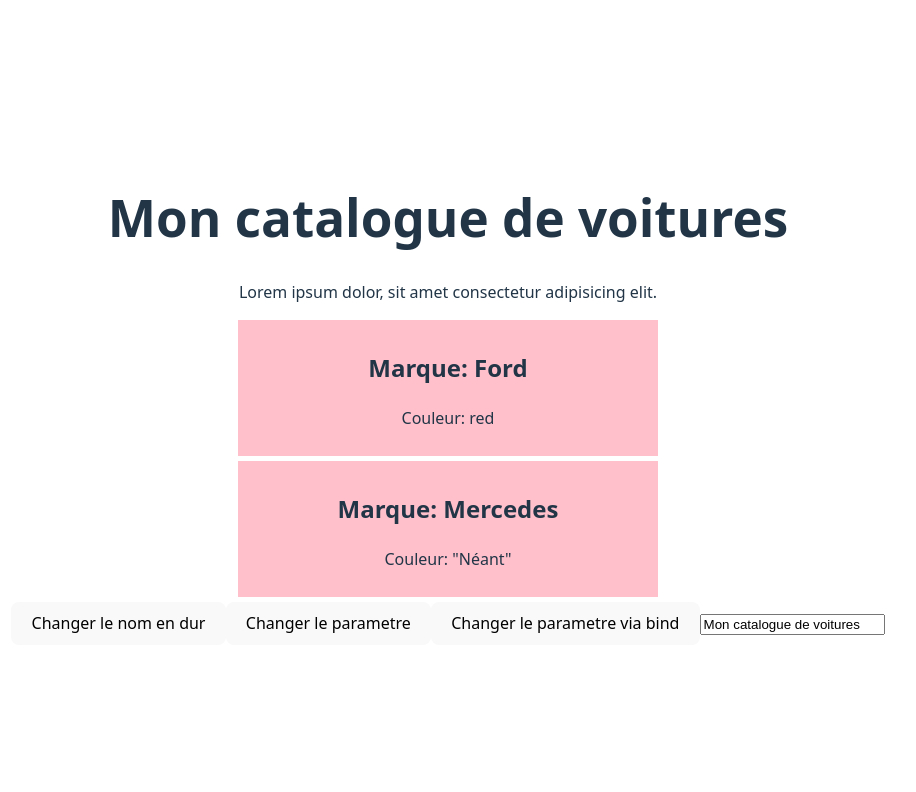
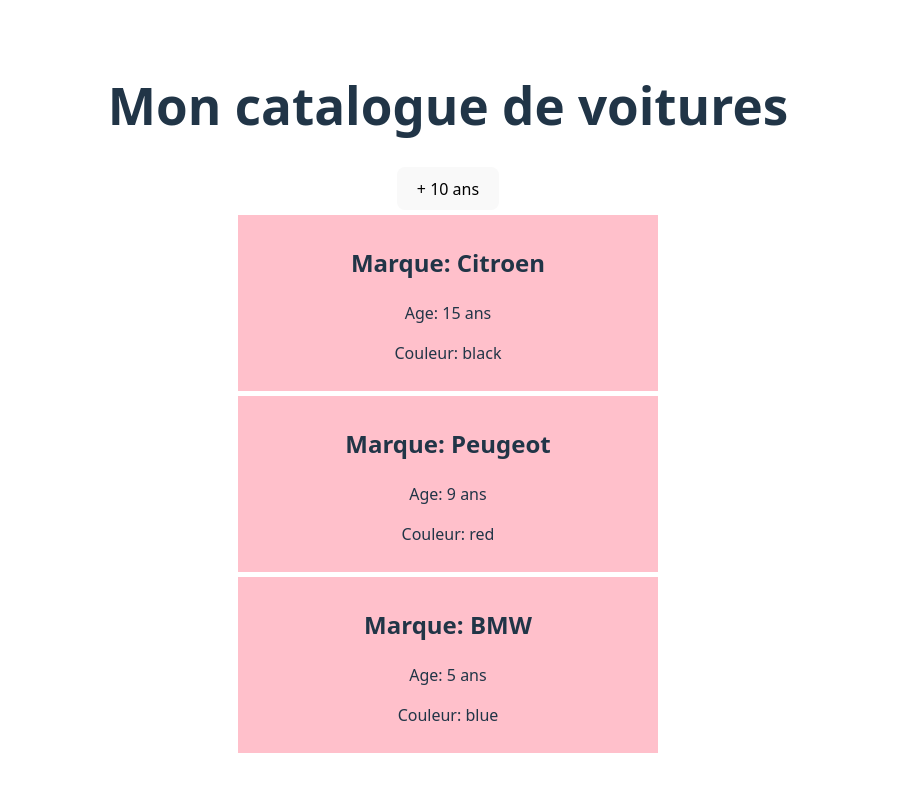
Before and after one commit to emmanuelMartin53/cars, a React (Vite) app: page / in a window 1280 px wide. Shown: the top 792 px of the page, without its empty margins (192-1108 px from the left). Built offline with nearby package versions, Linux system fonts and the light colour scheme.

Commit message:
method map pour state

```diff
--- a/index.html
+++ b/index.html
@@ -4,7 +4,7 @@
     <meta charset="UTF-8" />
     <link rel="icon" type="image/svg+xml" href="/vite.svg" />
     <meta name="viewport" content="width=device-width, initial-scale=1.0" />
-    <title>Vite + React</title>
+    <title>Cars</title>
   </head>
   <body>
     <div id="root"></div>
--- a/src/App.jsx
+++ b/src/App.jsx
@@ -10,42 +10,11 @@
     title: `Mon catalogue de voitures`,
   }
 
-  changeTitle = (event) => {
-    console.log(event.target)
-    this.setState({
-      title: `Mon nouveau catalogue de voitures`
-    })
-  }
-
-  changeParam = (title) => {
-    this.setState({
-      title: title // title
-    })
-
-  }
-
-  changeViaBind = (param) => {
-    this.setState({
-      title: param
-    })
-  }
-
-  changeViaInput = (event) => {
-    // console.log(event.target)
-    this.setState({
-      title: event.target.value
-    })
-  }
 
   render () {
     return (
       <div className="App">
         <Mycars  title={this.state.title}/>
-
-        <button onClick={this.changeTitle}>Changer le nom en dur</button>
-        <button onClick={ () => this.changeParam(`Mon nouveau super catalogue de voitures`)}>Changer le parametre</button>
-        <button onClick={this.changeViaBind.bind(this, 'Titre via bind')}>Changer le parametre via bind</button>
-        <input type='text'onChange={this.changeViaInput} value={this.state.title}/>
       </div>
     );
   }
--- a/src/components/Cars.jsx
+++ b/src/components/Cars.jsx
@@ -1,18 +1,22 @@
 
-const Car = ({color, children}) => {
+const Car = ({color, name, year}) => {
 
     const colorInfo = color ? <p>Couleur: {color}</p> : <p>Couleur: "Néant"</p>;
 
-    if (children) {
+    if (name) {
         return (
             <div style={ {backgroundColor: 'pink', width: '400px', padding: '10px', margin: '5px auto'} }>
-                <h2>Marque: { children }</h2>
+                <h2>Marque: { name }</h2>
+                <p>Age: {year}</p>
                 {colorInfo}
             </div>
         )
+    } else {
+      // return null // ce return est Facultatif
+
+      return null
     }
 
-    // return null // ce return est Facultatif
 }
 
 export default Car
--- a/src/components/Mycars.jsx
+++ b/src/components/Mycars.jsx
@@ -3,34 +3,50 @@
 
 class Mycars extends Component {
 
-  noCopy = () => {
-    alert("Merci de ne pas copier le texte")
+
+
+  state = {
+    voitures: [
+      { name: "Citroen", color: "black", year: 2010 },
+      { name: "Peugeot", color: "red", year: 2016 },
+      { name: "BMW", color: "blue", year: 2020 }
+    ]
   }
 
-  addStyle = (event) => {
-    console.log(event.target)
-    if (event.target.classList.contains("styled")) {
-      event.target.classList.remove('styled')
-    } else {
-      event.target.classList.add('styled')
-    }
+  addTenYears = () => {
+    const updatedState = this.state.voitures.map((voiture) => {
+      return voiture.year -= 10
+    })
+
+    this.setState({
+      year: updatedState
+    })
   }
 
 
-
   render() {
+    const year = new Date().getFullYear()
     return (
       <div>
-        <h1 onMouseOver={this.addStyle}>{this.props.title}</h1>
+        <h1 >{this.props.title}</h1>
 
-        <p onCopy={this.noCopy}>Lorem ipsum dolor, sit amet consectetur adipisicing elit.</p>
-          <Car color="red">Ford</Car>
-          <Car>Mercedes</Car>
-          <Car color="green"></Car>
+        <button onClick={this.addTenYears}> + 10 ans</button>
+
+          {/* <Car color={this.state.voitures[0].color} year={year - this.state.voitures[0].year + " ans"}>{this.state.voitures[0].name}</Car>
+          <Car color={this.state.voitures[1].color} year={year - this.state.voitures[1].year + " ans"}>{this.state.voitures[1].name}</Car>
+          <Car color={this.state.voitures[2].color} year={year - this.state.voitures[2].year + " ans"}>{this.state.voitures[2].name}</Car> */}
+
+          {
+            this.state.voitures.map((voiture, index) => {
+              return (
+                <Car name={voiture.name} key={index} color={voiture.color} year={year - voiture.year + " ans" } />
+              )
+            })
+          }
       </div>
 
     )
   }
 }
 
-export default Mycars
+export default Mycars;
```
Also changed, not shown: src/components/Myheader.jsx (deleted, +0 -9 lines), src/components/Wrapper.jsx (deleted, +0 -11 lines).
